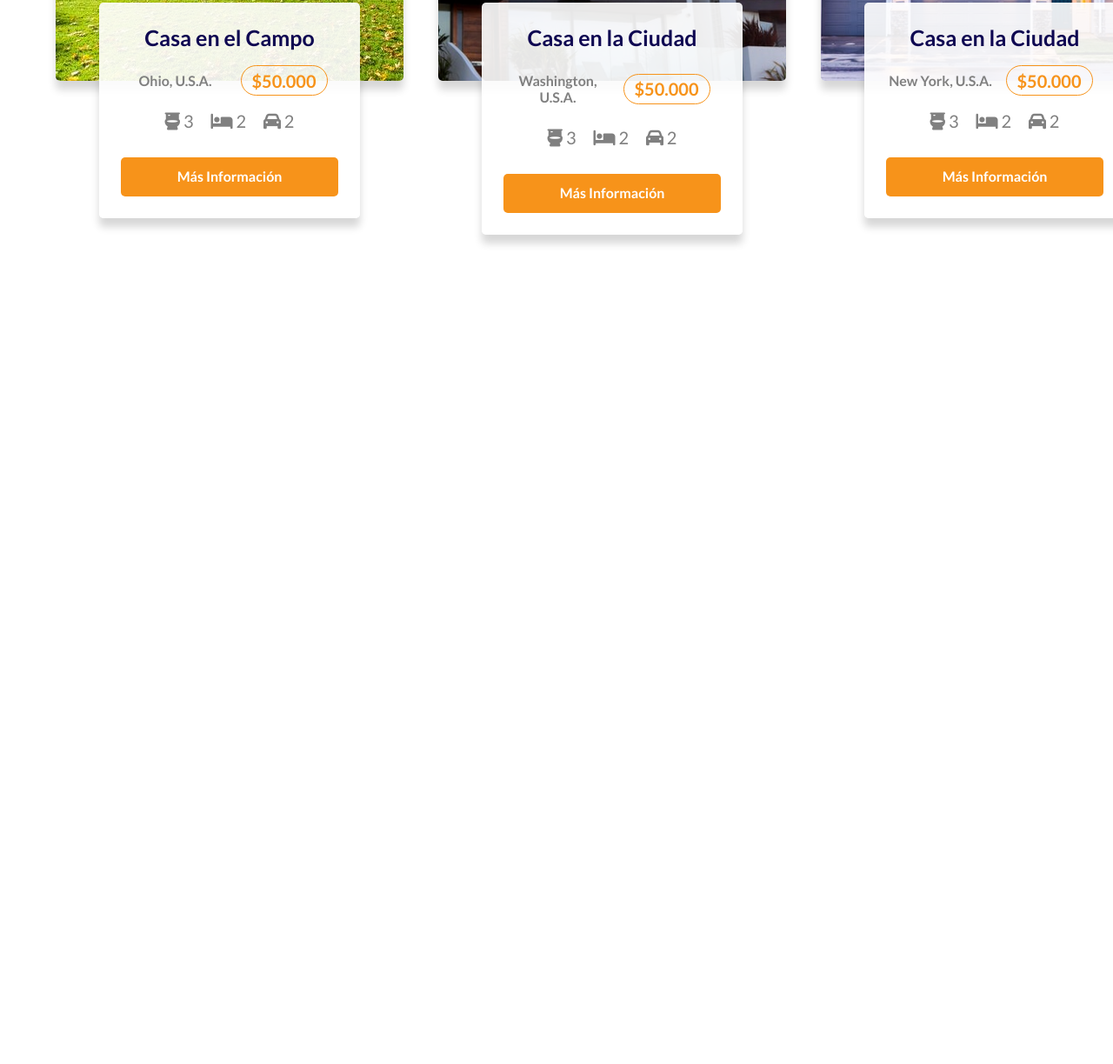
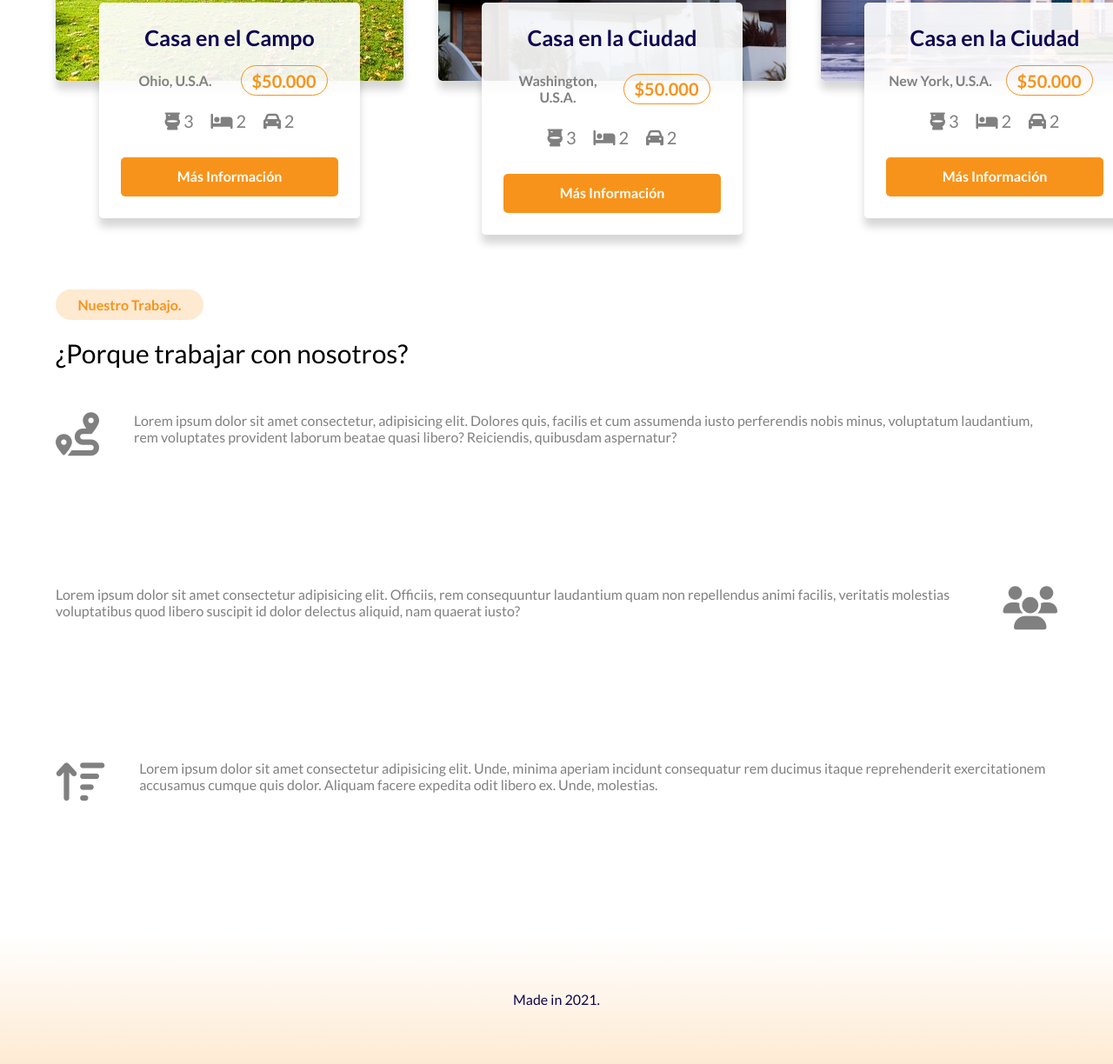
Before and after one commit to luismadf/inmobiliaria, a plain HTML site: page index.html in a window 1280 px wide. Shown: the part 1254-2478 px from the top of the page at 87% size. Before the commit the page ends 1587 px from the top, so only its background shows below. Drawn offline with Linux system fonts and the light colour scheme.

Commit message:
empezando el footer

```diff
--- a/css/style.css
+++ b/css/style.css
@@ -131,7 +131,7 @@ main .container {
   max-width: 1200px;
   margin: 40px auto;
 }
-.casas-container .our-houses {
+.our-houses {
   display: flex;
   justify-content: center;
   align-items: center;
@@ -262,3 +262,77 @@ main .container {
   padding: 12px;
   margin-top: 20px;
 }
+
+.container-section {
+  width: 90%;
+  max-width: 1200px;
+  margin: 40px auto;
+}
+
+.title-section .our-houses h3 {
+  font-size: 16px;
+  color: var(--color-naranja);
+}
+.title-section p {
+  font-size: 30px;
+  width: 40%;
+  margin: 20px 0;
+}
+
+.option-one {
+  width: 100%;
+  height: 150px;
+  display: flex;
+  font-size: 16px;
+  color: gray;
+  margin: 50px 0;
+}
+
+.option-one i {
+  font-size: 50px;
+  margin-right: 40px;
+}
+.option-two {
+  width: 100%;
+  height: 150px;
+  display: flex;
+  font-size: 16px;
+  color: gray;
+  margin: 50px 0;
+}
+
+.option-two i {
+  font-size: 50px;
+  margin-left: 40px;
+}
+.option-three {
+  width: 100%;
+  height: 150px;
+  display: flex;
+  font-size: 16px;
+  color: gray;
+  margin: 50px 0;
+}
+
+.option-three i {
+  font-size: 50px;
+  margin-right: 40px;
+}
+
+footer {
+  height: 150px;
+  display: flex;
+  align-items: center;
+  justify-content: center;
+  background: rgb(2, 0, 36);
+  background: linear-gradient(
+    0deg,
+    rgba(2, 0, 36, 1) 0%,
+    rgba(247, 147, 26, 0.19371498599439774) 0%,
+    rgba(255, 255, 255, 1) 100%
+  );
+}
+
+footer p {
+  color: #0e0651;
+}
--- a/index.html
+++ b/index.html
@@ -55,6 +55,47 @@
           </p>
         </div>
         <div class="casas-slider"></div>
+        <section>
+          <div class="container-section">
+            <div class="title-section">
+              <div class="our-houses">
+                <h3>Nuestro Trabajo.</h3>
+              </div>
+              <p>¿Porque trabajar con nosotros?</p>
+            </div>
+            <div class="option-one">
+              <i class="fas fa-route"></i>
+              <p>
+                Lorem ipsum dolor sit amet consectetur, adipisicing elit.
+                Dolores quis, facilis et cum assumenda iusto perferendis nobis
+                minus, voluptatum laudantium, rem voluptates provident laborum
+                beatae quasi libero? Reiciendis, quibusdam aspernatur?
+              </p>
+            </div>
+            <div class="option-two">
+              <p>
+                Lorem ipsum dolor sit amet consectetur adipisicing elit.
+                Officiis, rem consequuntur laudantium quam non repellendus animi
+                facilis, veritatis molestias voluptatibus quod libero suscipit
+                id dolor delectus aliquid, nam quaerat iusto?
+              </p>
+              <i class="fas fa-users"></i>
+            </div>
+
+            <div class="option-three">
+              <i class="fas fa-sort-amount-up"></i>
+              <p>
+                Lorem ipsum dolor sit amet consectetur adipisicing elit. Unde,
+                minima aperiam incidunt consequatur rem ducimus itaque
+                reprehenderit exercitationem accusamus cumque quis dolor.
+                Aliquam facere expedita odit libero ex. Unde, molestias.
+              </p>
+            </div>
+          </div>
+        </section>
+        <footer>
+          <p>Made in 2021.</p>
+        </footer>
       </div>
     </main>
     <script src="./js/app.js"></script>
```
